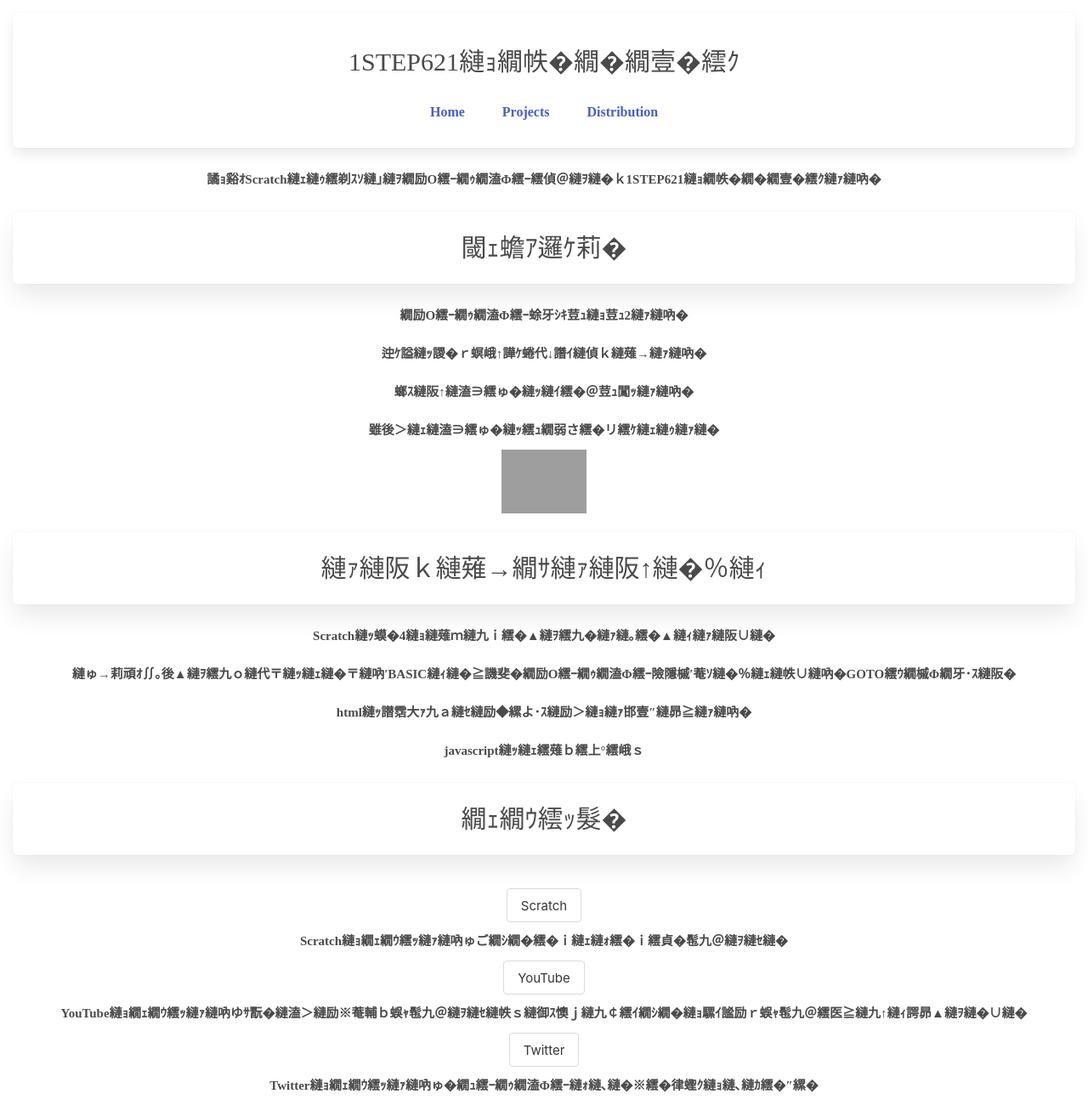
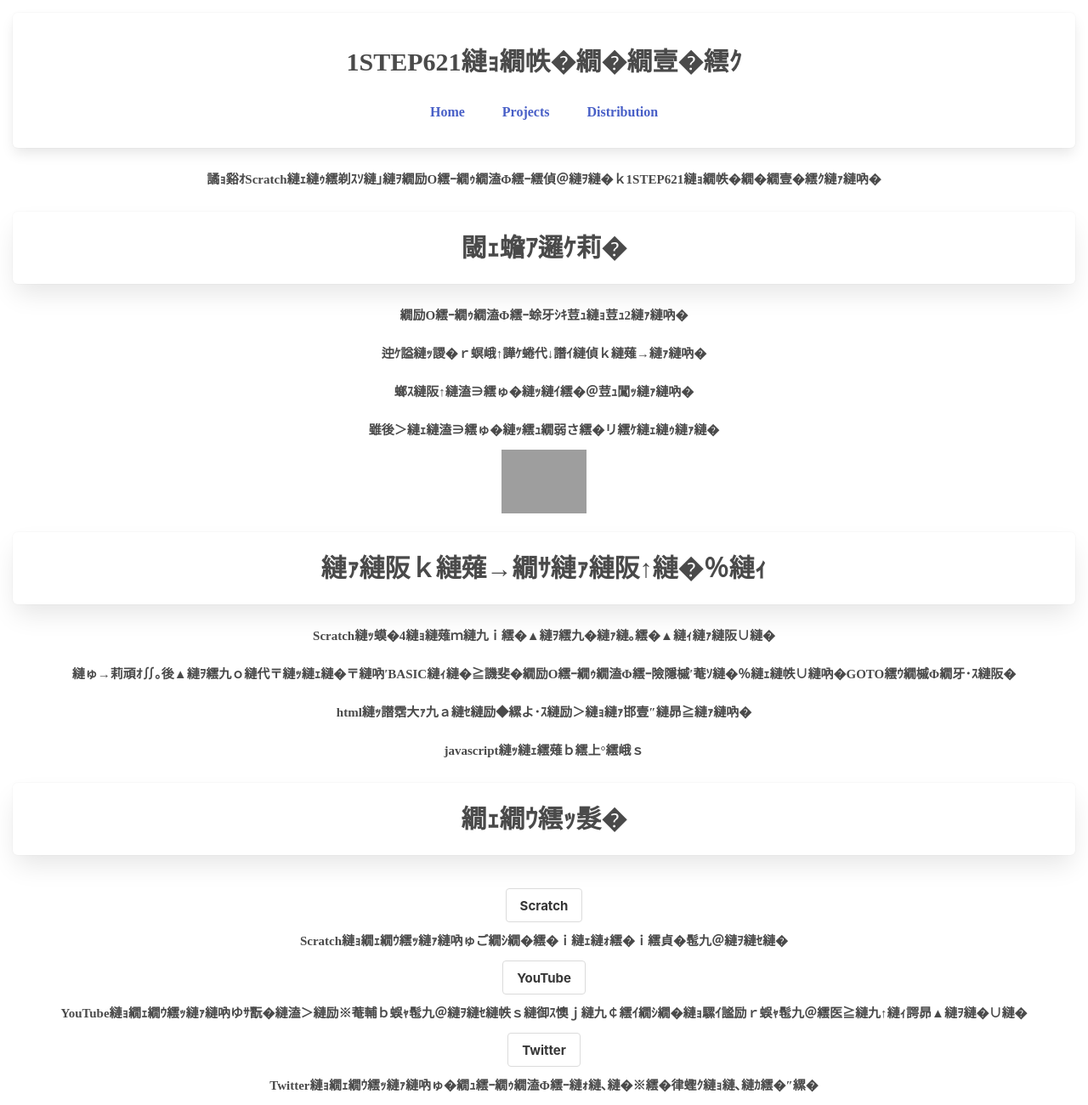
Before and after one commit to 1STEP621/1step621.github.io, a PHP site: page / in a window 1280 px wide. Shown: the whole page at 85% size. Run offline with PHP 8.4, Linux system fonts and the light colour scheme; grey boxes are pictures that could not be loaded.

Commit message:
Update StyleSheet.css

```diff
--- a/StyleSheet.css
+++ b/StyleSheet.css
@@ -8,11 +8,13 @@
 h1{
   font-size: 30px;
   padding: 15px;
+  font-weight: Bold;
 }
 
 p{
   font-size: 15px;
   line-height: 3em;
+  font-weight: Bold;
 }
 
 /*ヘッダー*/
```
